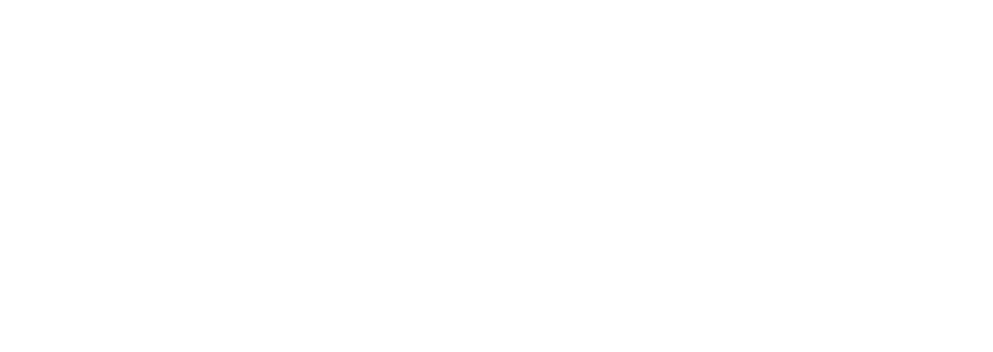
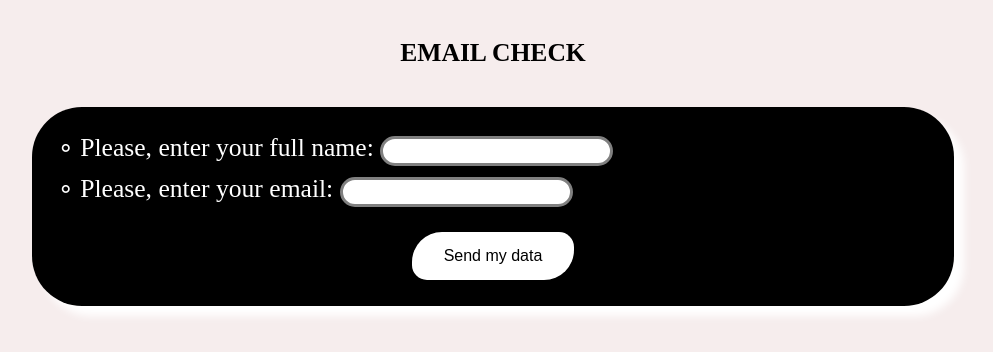
Before and after one commit to FRA2721/js-mail-dadi, a plain HTML site: page email/index.html in a window 1280 px wide. Shown: the whole page, without its empty margins (147-1140 px from the left). Drawn offline with Linux system fonts and the light colour scheme; a web font is replaced by a local one.

Commit message:
email check completed

```diff
--- a/email/css/style.css
+++ b/email/css/style.css
@@ -0,0 +1,122 @@
+/* reset */
+* {
+    margin: 0;
+    padding: 0;
+    box-sizing: border-box;
+}
+
+/* common-section */
+/* html */
+html{
+    font-family: "Trirong", serif;
+    font-size: .8rem;
+}
+
+/* body */
+body {
+    background-color: rgb(246, 237, 237);
+}
+
+/* container */
+.container {
+    width: 90%;
+    max-width: 1200px;
+    margin: 0 auto;
+}
+
+/* typography */
+h1 {
+    margin: 3rem 0;
+    text-align: center;
+    color: black;
+    transition-duration: 2s;
+}
+
+h1:hover{
+    transform: scale(1.3);
+}
+
+.ms_mb-2 {
+    margin-bottom: .5rem;
+}
+
+/* text */
+.left-text{
+    text-align: left;
+}
+/* submit */
+#submit {
+    margin-top: 1.5rem;
+    background-color: white;
+    border: none;
+    color: black;
+    padding: 15px 32px;
+    text-align: center;
+    text-decoration: none;
+    display: inline-block;
+    font-size: 16px;
+    cursor: pointer;
+    transition-duration: 2s;
+    box-shadow: 10px 10px 8px;
+    border-radius: 30px 15px;
+}
+
+#submit:hover{
+    background-color: black;
+    color: white;
+    transform: scale(1.3);
+    border-radius: 15px 30px;
+}
+
+/* name */
+#name{
+    border: none;
+    color: black;
+    padding: 3px 10px;
+    text-align: center;
+    text-decoration: none;
+    display: inline-block;
+    font-size: 16px;
+    border-radius: 50px;
+    border: 3px solid grey;
+}
+
+/* email */
+#email{
+    border: none;
+    color: black;
+    padding: 3px 10px;
+    text-align: center;
+    text-decoration: none;
+    display: inline-block;
+    font-size: 16px;
+    border-radius: 50px;
+    border: 3px solid grey;
+}
+
+/* main-section */
+.ms_form-card {
+    width: 80%;
+    margin: 0 auto;
+    background-color: black;
+    color: white;;
+    padding: 2rem;
+    text-align: center;
+    font-size: 2rem;
+    border-radius: 50px;
+    box-shadow: 10px 10px 8px;
+}
+
+#schedule_1{
+    transition-duration: 2s;
+    color: white;
+}
+
+#schedule_1:hover{
+    cursor: pointer;
+    width: 100%;
+    transform: scale(1.1);
+    border-radius: 60px 120px;
+    color: black;
+    background-color:white;
+}
--- a/email/index.html
+++ b/email/index.html
@@ -22,6 +22,10 @@
     <title>email check</title>
     <!-- /title -->
 
+    <!-- font-style -->
+    <link rel="stylesheet" href="https://fonts.googleapis.com/css?family=Trirong">
+    <!-- /font-style -->
+
     <!-- css -->
     <link rel="stylesheet" href="css/style.css">
     <!-- /css -->
@@ -32,6 +36,34 @@
 <!-- body -->
 <body>
 
+    <!-- main -->
+    <main>
+        <!-- container -->
+        <div class="container">
+        <h1>EMAIL CHECK</h1>
+
+        <div class="ms_form-card" id="schedule_1">
+
+            <!-- user-data -->
+            <div>
+                <div class="left-text">
+                    <div class="ms_mb-2">
+                        <label for="name"><span>&SmallCircle;</span> Please, enter your full name:</label>
+                        <input type="text" id="name">
+                    </div>
+
+                    <div class="ms_mb-2">
+                        <label for="email"><span>&SmallCircle;</span> Please, enter your email:</label>
+                        <input type="text" id="email">
+                    </div>
+                </div>
+                <button id="submit">Send my data</button>
+            </div>
+            <!-- /user-data -->
+        </div>
+    </main>
+    <!-- /main -->
+
     <!-- script -->
     <script src="js/script.js"></script>
     <!-- /script -->
--- a/email/js/script.js
+++ b/email/js/script.js
@@ -0,0 +1,39 @@
+// programmer: Francesco Cimino
+// project: email check
+
+// input-data
+const userNameInputData = document.getElementById("name");
+const userEmailInputData = document.getElementById("email");
+
+// list
+const userEmailList = ['francesco@gmail.com', 'cimino@gmail.com', 'boolean@libero.it', 'classe73@libero.it'];
+
+// pre-output-data
+let isFound = false;
+
+// email-list
+submit.addEventListener("click",  function () {
+
+    // input-value
+    const userNameInput = userNameInputData.value;
+    const userEmailInput = userEmailInputData.value;
+
+    // loop
+    for (let i = 0; i < userEmailList.length; i++) {
+        const userEmail = userEmailList[i];
+
+        if(userEmailInput === userEmail) {
+            isFound = true;
+        }
+    }
+
+    if (isFound) {
+        alert("Welcome back... Good to see you!!!");
+    } else {
+        alert("There is no email like this inside the database... Try it again with another one please:");
+    }
+
+    //reset-input-value
+    userNameInputData.value = "";
+    userEmailInputData.value = "";
+});
```
